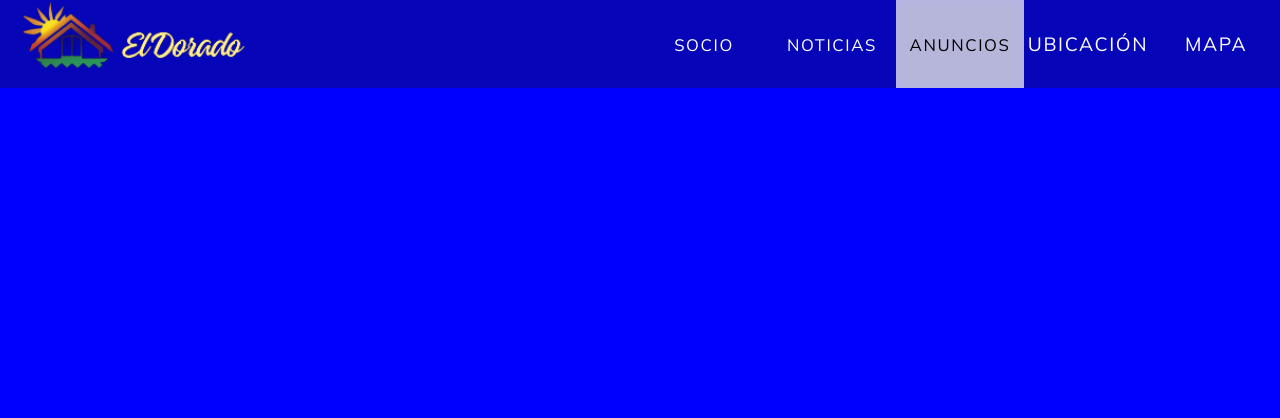
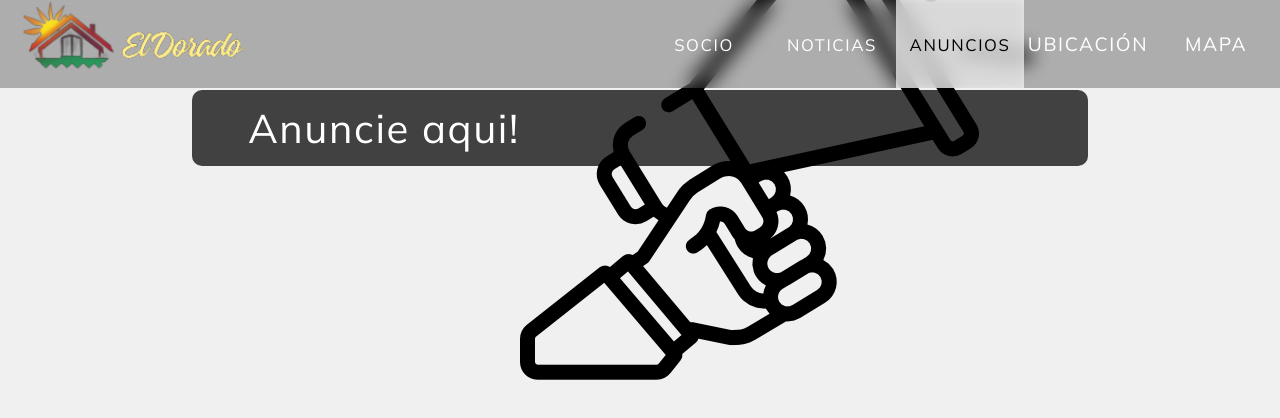
Before and after one commit to bryan201429/ElDorado, a React (Vite) app: page /anuncios in a window 1280 px wide. Shown: the top 418 px of the page. Built offline with nearby package versions, Linux system fonts and the light colour scheme.

Commit message:
Advertise

```diff
--- a/src/views/Anuncios/Anuncios.css
+++ b/src/views/Anuncios/Anuncios.css
@@ -1,5 +1,25 @@
 .AnunciosContainer{
     width: 100vw;
     min-height: 100vh;
-    background-color: blue;
+    background-color: rgb(240, 240, 240);
+    display:flex;
+    flex-direction: column;
+    justify-content: start;
+    align-items: center;
 }
+.anuncieContainer{
+    width: 70vw;
+    height: 6vw;
+    background-color: rgb(65, 65, 65);
+    margin-top: 7vw;
+    border-radius: 10px;
+    display: flex;
+    justify-content: center;
+    align-items: center;
+    color: white;
+    font-size: 40px;
+}
+#advertiseIcon{
+    width: auto;
+    height: 10%;
+}
--- a/src/views/Anuncios/Anuncios.jsx
+++ b/src/views/Anuncios/Anuncios.jsx
@@ -1,9 +1,10 @@
 import './Anuncios.css'
+import advertiseIcon from '../../assets/advertiseIcon.png'
 
 export default function Anuncios(){
     return(
         <div className="AnunciosContainer">
-
+            <div className='anuncieContainer'>Anuncie aqui! <img src={advertiseIcon}></img></div>
         </div>
     )
 }
```
Also changed, not shown: src/assets/advertiseIcon.png (added).
